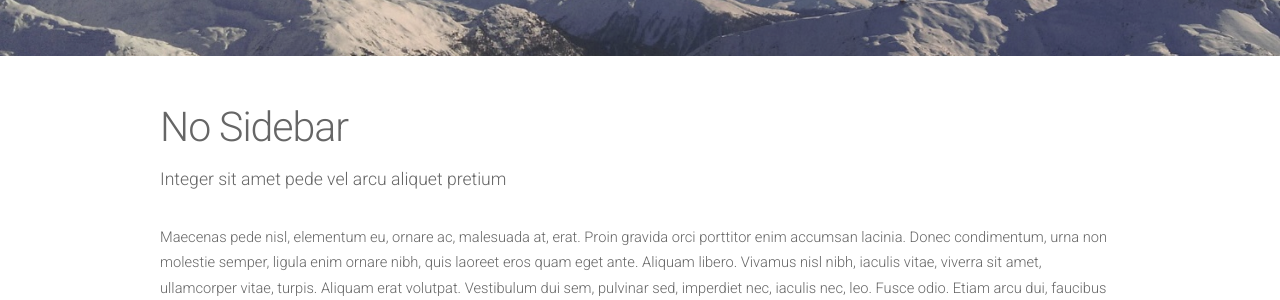
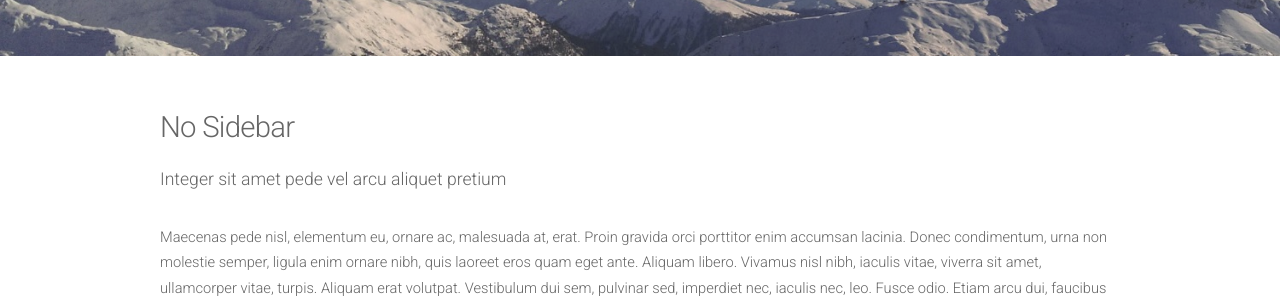
Before and after one commit to meisserecon/www, a Jekyll site: the page built from no-sidebar.html, in a window 1280 px wide. Shown: the part 349-649 px from the top of the page. Built offline with Jekyll 4.4.1, drawn with Linux system fonts in a browser that asks for light colours; nearby versions of some CDN libraries.

Commit message:
no message

```diff
--- a/assets/css/style-1000px.css
+++ b/assets/css/style-1000px.css
@@ -24,7 +24,7 @@
 
 		header h2
 		{
-			font-size: 2.8em;
+			font-size: 2.0em;
 		}
 
 		header .byline
```
Also changed, not shown: assets/css/style-desktop.css (line endings or trailing spaces), assets/css/style.css (line endings or trailing spaces).
